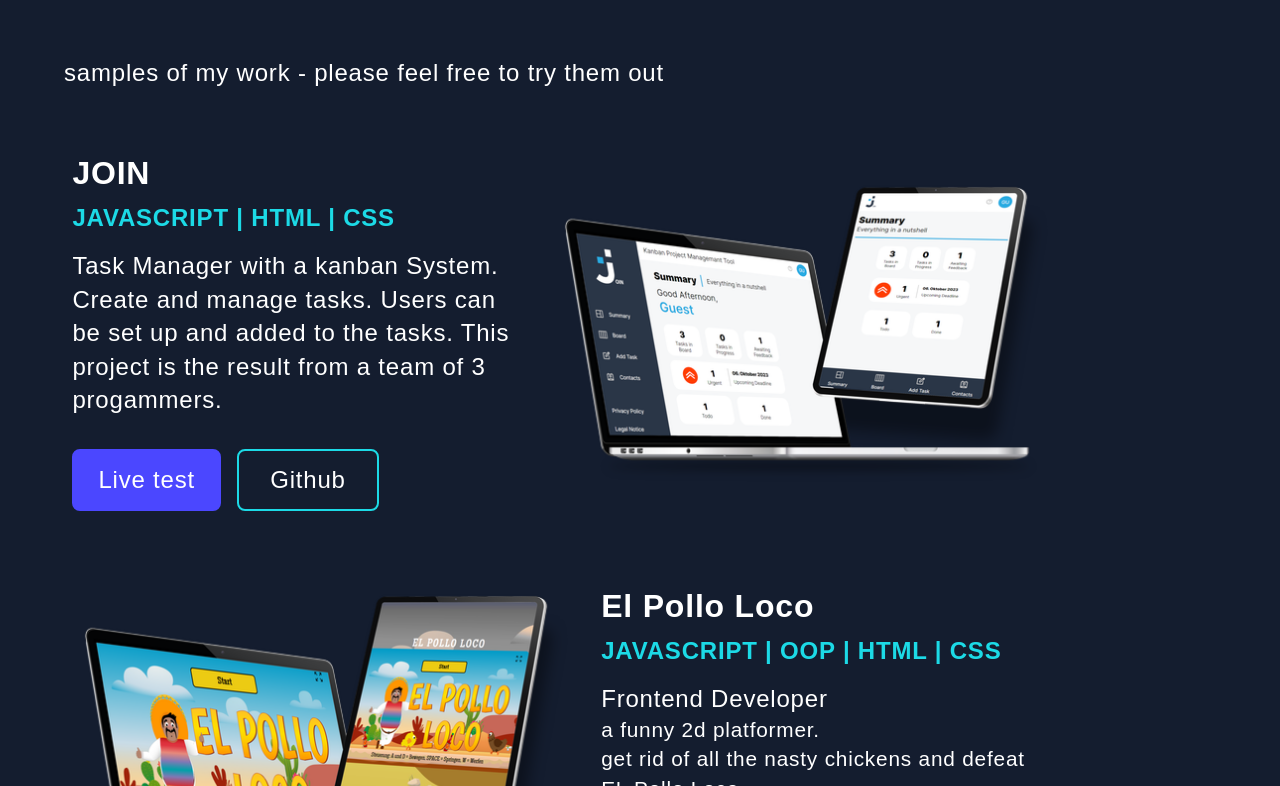
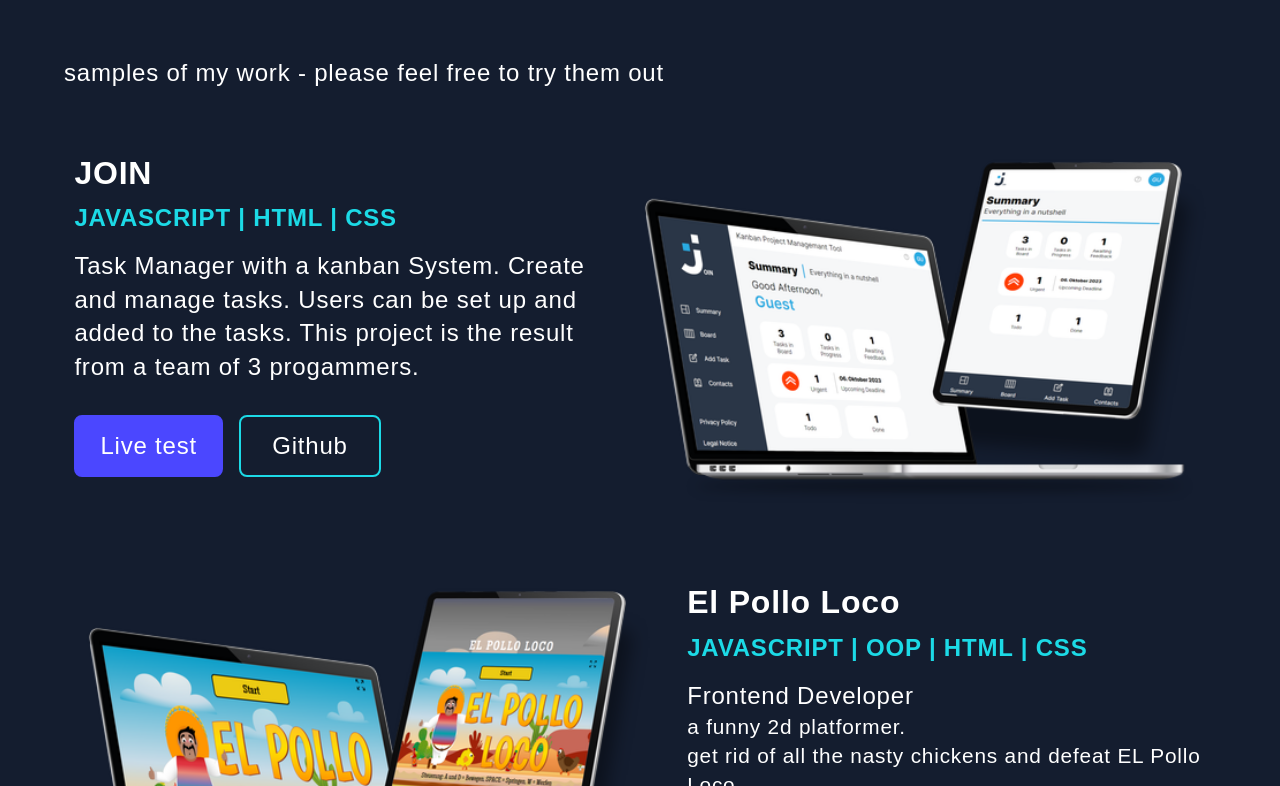
Before and after one commit to felianfilian/portfolio, an Angular app: page /#/about in a window 1280 px wide. Before the commit this address led to /#/. Shown: the part 2294-3080 px from the top of the page. Built offline with nearby package versions, Linux system fonts and the light colour scheme.

Commit message:
correction

```diff
--- a/src/app/section02-about/section02-about.component.html
+++ b/src/app/section02-about/section02-about.component.html
@@ -21,7 +21,7 @@
         </span>
         <span *ngIf="gs.lang == 'ger'"
           >Als erfahrener Entwickler aus Hannover habe ich mich auf HTML, CSS,
-          Javascript, typescript und Angular spezialisiert
+          Javascript, typescript und Angular spezialisiert.
           <br />
           Mit dem Anspruch für sauberen Code und perfektes Design, bringe ich
           Kreativität und und technisches Fachwissen in jedes Projekt mit ein.
--- a/src/app/section04-portfolio/section04-portfolio.component.scss
+++ b/src/app/section04-portfolio/section04-portfolio.component.scss
@@ -4,8 +4,6 @@
   display: flex;
   flex-direction: column;
   align-items: center;
-
-  max-width: 992px;
 }
 
 .portfolio-card {
```
